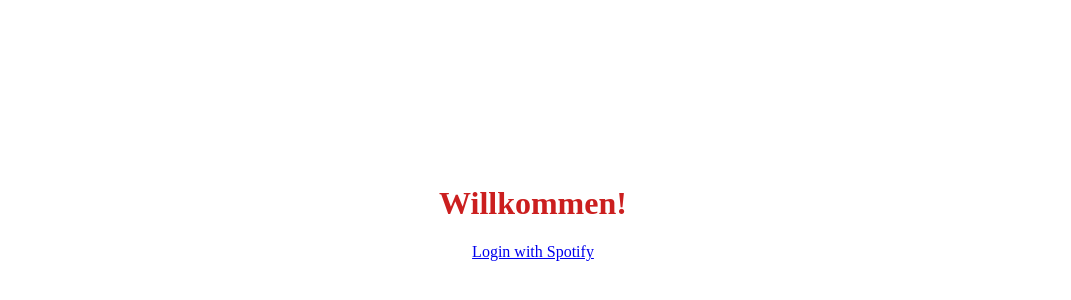
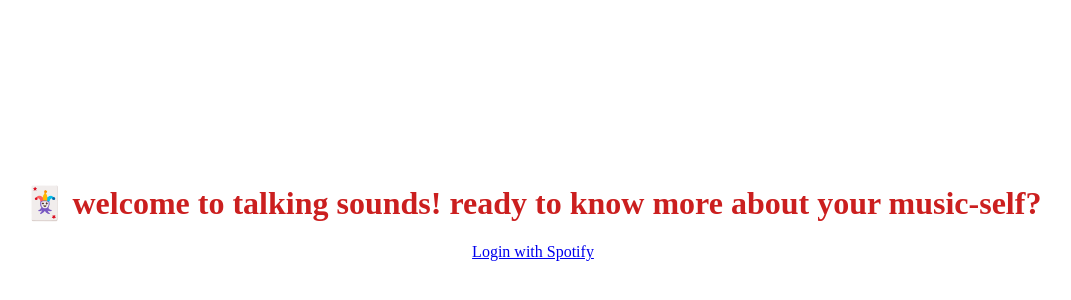
Before and after one commit to heyitsalina/talking_sounds, a Next.js app: page / in a window 1280 px wide. Shown: the part 196-496 px from the top of the page, without its empty margins (107-1178 px from the left). Built offline with nearby package versions, Linux system fonts and the light colour scheme.

Commit message:
homepage

```diff
--- a/src/app/page.tsx
+++ b/src/app/page.tsx
@@ -3,7 +3,7 @@ import Link from 'next/link';
 export default function Home() {
   return (
     <main className="flex min-h-screen flex-col items-center justify-center gap-6">
-      <h1 className="font-sans text-[#CB1F1F] text-3xl">Willkommen!</h1>
+      <h1 className="font-sans text-[#CB1F1F] text-3xl">🃏 welcome to talking sounds! ready to know more about your music-self? </h1>
       <Link
         href="/api/spotify/login"
         className="rounded bg-green-600 px-6 py-2 text-white"
```
